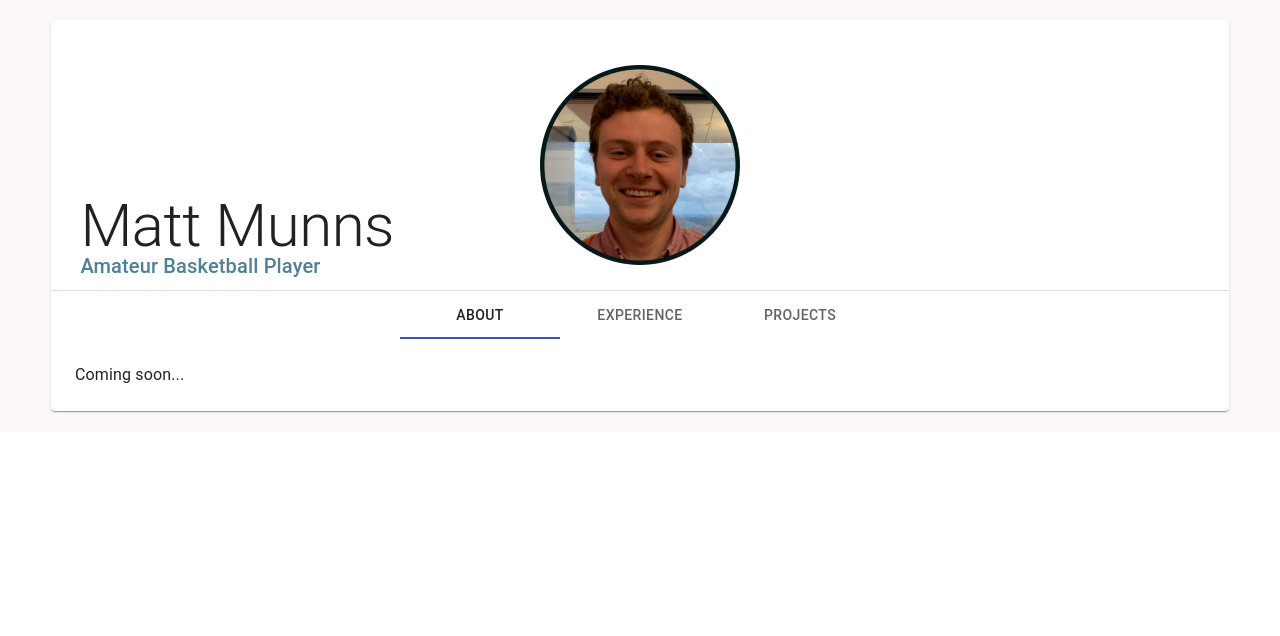
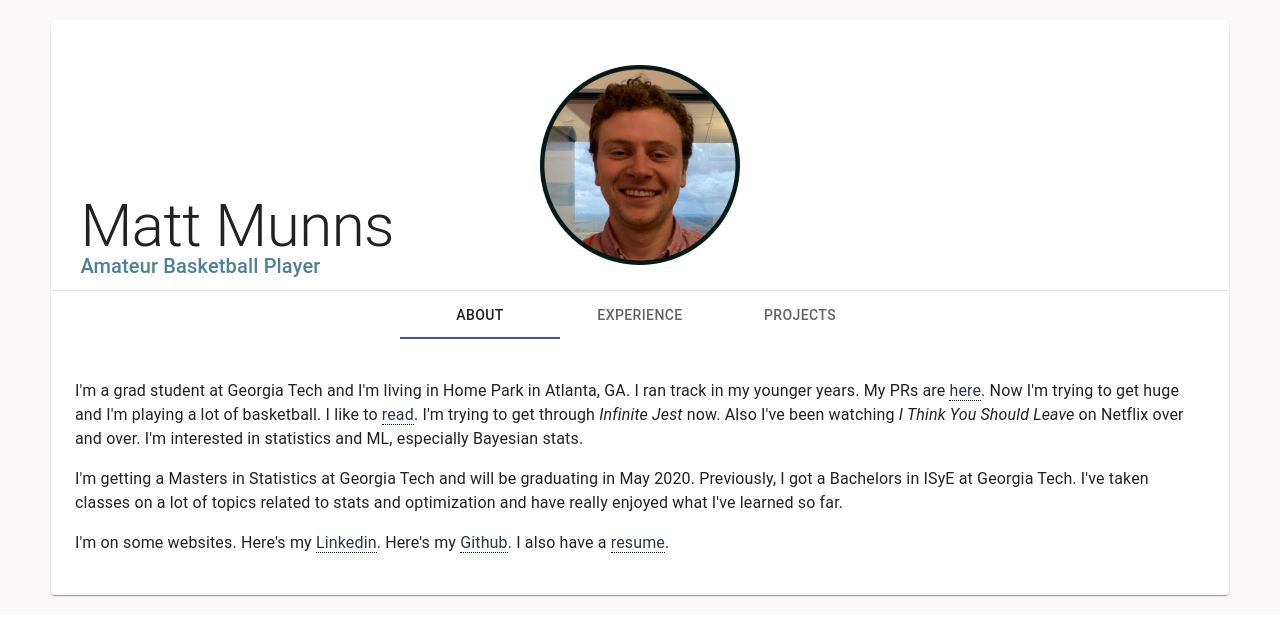
Before and after one commit to MattMunns14/MattMunns14.github.io, a React (Create React App) app: page / in a window 1280 px wide. Shown: the top 636 px of the page. Built offline with nearby package versions, Linux system fonts and the light colour scheme.

Commit message:
Changes to about

```diff
--- a/src/App.css
+++ b/src/App.css
@@ -57,3 +57,9 @@
   width: 60%;
   margin: auto;
 }
+
+a, a:visited, a:active {
+  color: #2d3644;
+  text-decoration: none;
+  border-bottom: 1px black dotted;
+}
--- a/src/App.js
+++ b/src/App.js
@@ -60,16 +60,33 @@ function App(){
                   <Tab label="Projects"/>
             </Tabs>
 
-            {value === 0 && <TabContainer> Coming soon... </TabContainer>}
+            {value === 0 && <TabContainer>
+
+              <div>
+                               <p>
+                               I'm a grad student at Georgia Tech and I'm living in Home Park in Atlanta, GA.
+                                I ran track in my younger years. My PRs are <a href="https://www.tfrrs.org/athletes/4981196/Georgia_Tech/Matthew_Munns.html">here</a>.
+                               Now I'm trying to get huge and I'm playing a lot of basketball. I like to <a href="https://www.goodreads.com/review/list/38758948-matt-munns?page=1&shelf=read">read</a>. I'm trying to get through <i>Infinite Jest</i> now.
+                              Also I've been watching <i> I Think You Should Leave </i> on Netflix over and over. I'm interested in statistics and ML, especially Bayesian stats.
+                              </p>
+                              <p> I'm getting a Masters in Statistics at Georgia Tech and will be graduating in May 2020. Previously, I got a Bachelors in ISyE at Georgia Tech.
+                                 I've taken classes on a lot of topics related to stats and optimization and have really enjoyed what I've learned so far.
+                              </p>
+                              <p>
+                                I'm on some websites. Here's my <a href ="https://www.linkedin.com/in/matthew-munns-98727b138">Linkedin</a>.
+                                Here's my <a href="https://github.com/MattMunns14">Github</a>. I also have a <a href="https://mattmunns14.github.io/GMM_Report.pdf">resume</a>.
+                              </p>
+                             </div>
+     </TabContainer>}
             {value === 1 && <TabContainer>
               <Experience
                 title={'Pricing Analytics Intern'}
                 name={'The Home Depot'}
                 description={[
                               <ul>
-                                <li>Evaluating the effectiveness of pricing and assortment programs and identifying store or product attributes that contribute to success or failure.</li>
-                                <li> Using various machine learning and statistical methodologies to complete analysis. </li>
-                                <li> Creating visualizations in Tableau and analyzing data in Python using packages scikit-learn, scipy, and Pandas.</li>
+                                <li>Evaluatedthe effectiveness of pricing and assortment programs and identified store or product attributes that contribute to success or failure.</li>
+                                <li> Used various machine learning and statistical methodologies to complete analysis. </li>
+                                <li> Created visualizations in Tableau and analyzing data in Python using packages scikit-learn, scipy, and Pandas.</li>
                               </ul>
                               ]}
               />
```
